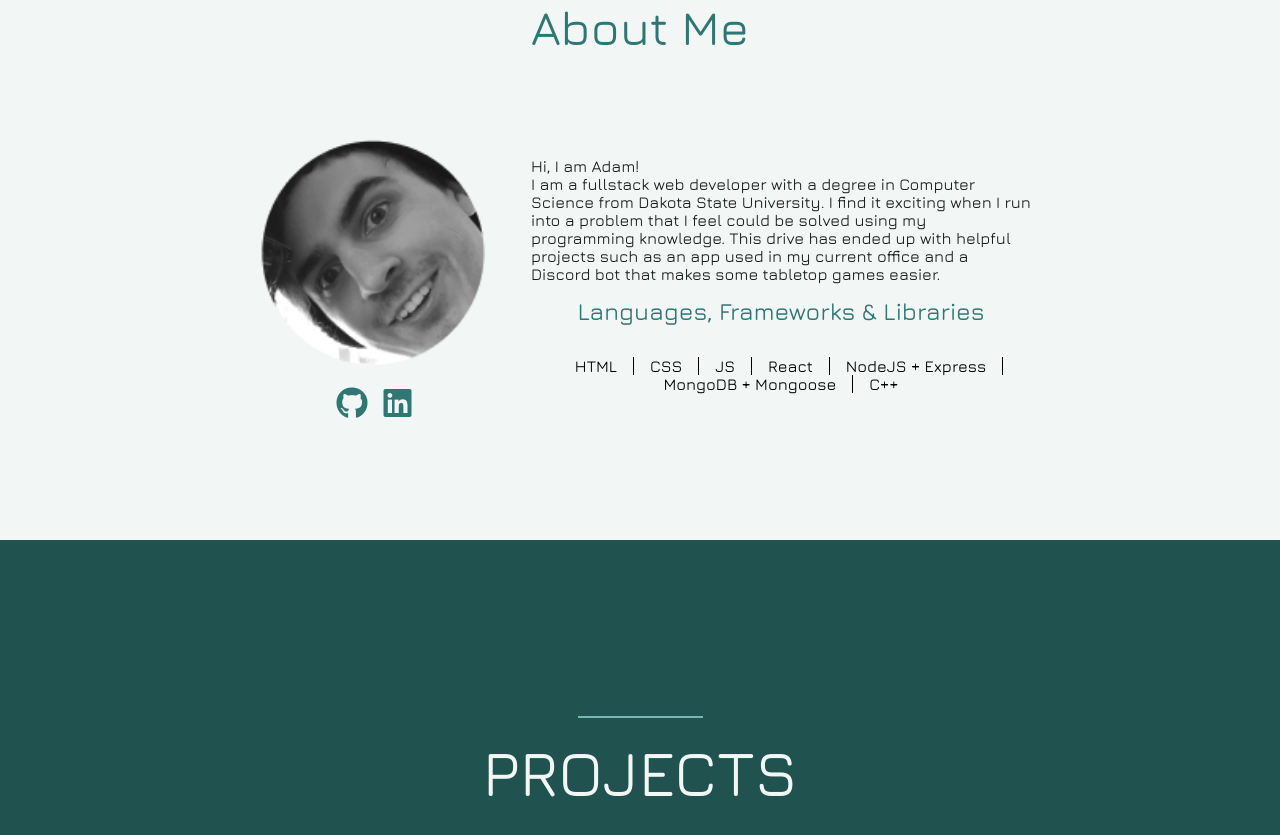
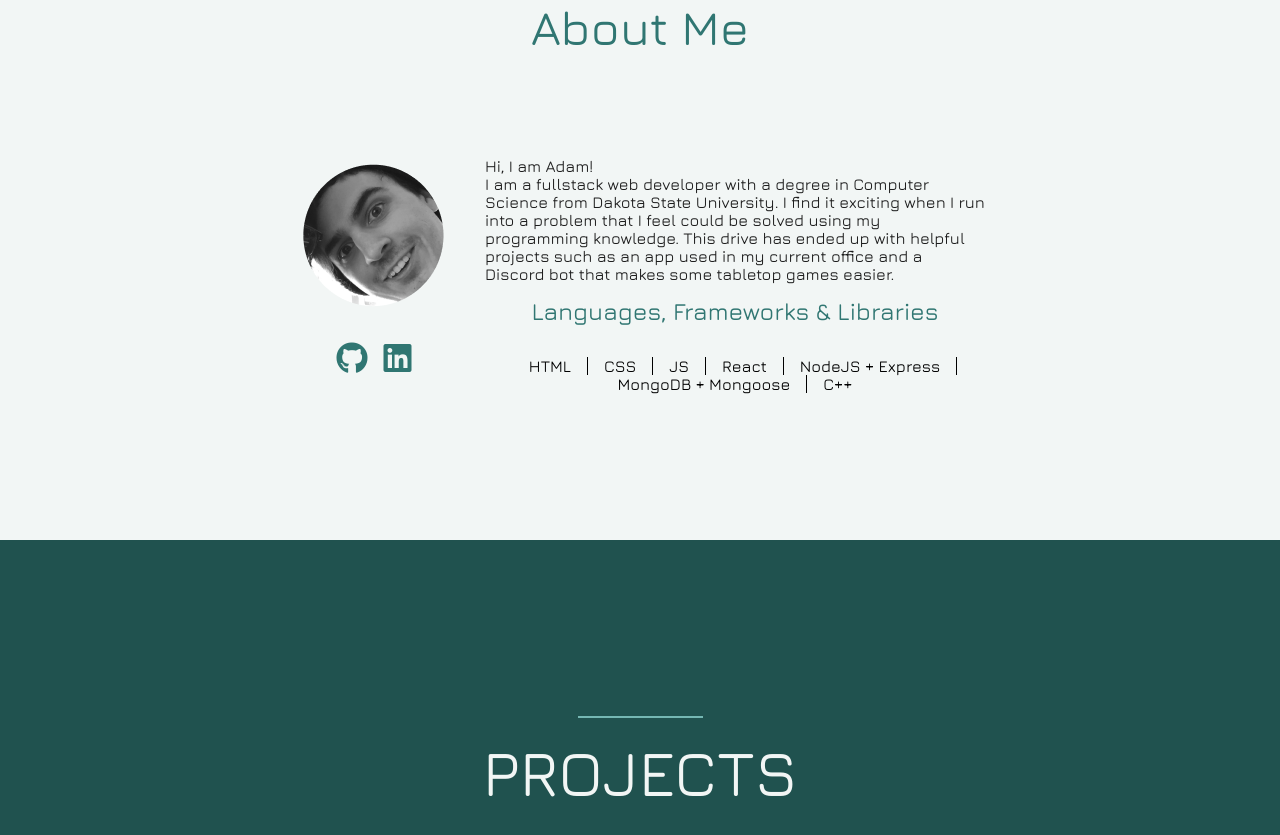
Before and after one commit to ajhanson22227/portfolio, a React (Create React App) app: page / in a window 1280 px wide. Shown: the part 820-1655 px from the top of the page. Built offline with nearby package versions, Linux system fonts and the light colour scheme.

Commit message:
Stop image from stretching, give it space above content

```diff
--- a/src/components/Summary/Personal/Personal.css
+++ b/src/components/Summary/Personal/Personal.css
@@ -5,12 +5,12 @@
 .personal-picture{
     align-self: center;
     margin: 0 1em;
-    width: 250px;
-    height: 250px;
+    /* width: 250px;
+    height: 250px; */
 
 }
 .personal-picture > * {
-    margin-bottom: 1em;
+    margin-bottom: 2em;
 }
 
 .about-content{
```
